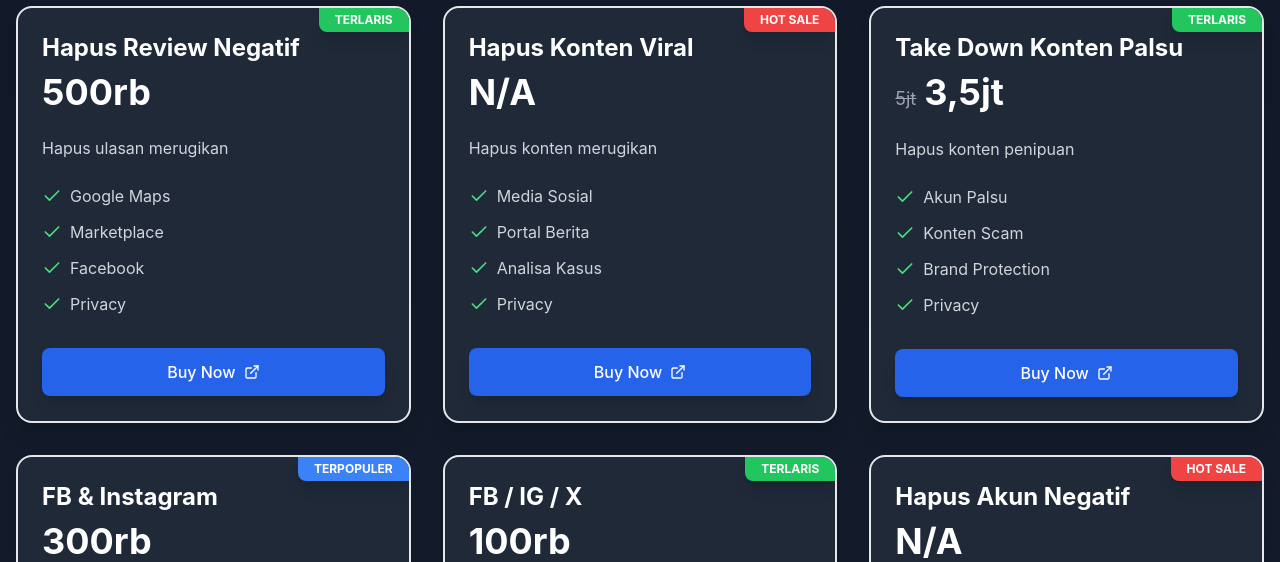
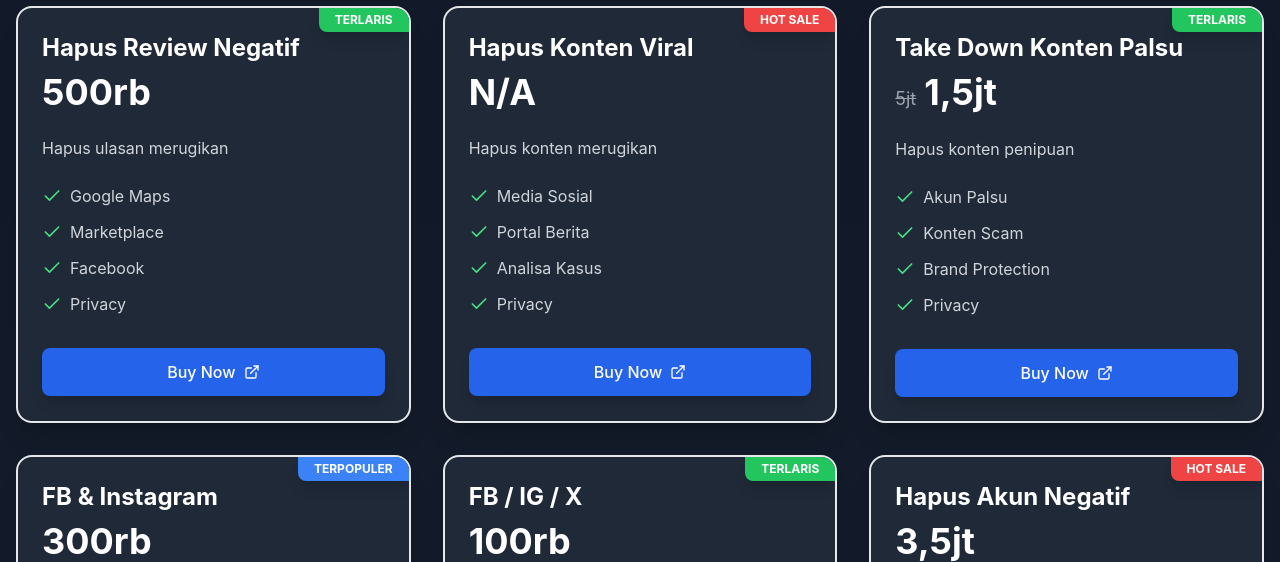
Before and after one commit to sibershopstore/pricing, a React (Vite) app: page / in a window 1280 px wide. Shown: the part 390-952 px from the top of the page. Built offline with nearby package versions, Linux system fonts and the light colour scheme.

Commit message:
Update pricingData.ts

```diff
--- a/src/data/pricingData.ts
+++ b/src/data/pricingData.ts
@@ -23,7 +23,7 @@ export const pricingPlans: PricingPlan[] = [
   {
     id: 'take-down-konten-palsu',
     title: 'Take Down Konten Palsu',
-    price: '3,5jt',
+    price: '1,5jt',
     originalPrice: '5jt',
     description: 'Hapus konten penipuan',
     features: ['Akun Palsu', 'Konten Scam', 'Brand Protection', 'Privacy'],
@@ -51,7 +51,7 @@ export const pricingPlans: PricingPlan[] = [
   {
     id: 'hapus-akun-negatif',
     title: 'Hapus Akun Negatif',
-    price: 'N/A',
+    price: '3,5jt',
     description: 'Penanganan akun bermasalah',
     features: ['Instagram', 'Facebook', 'Analisa Kasus', 'Privacy'],
     badge: 'HOT SALE',
```
